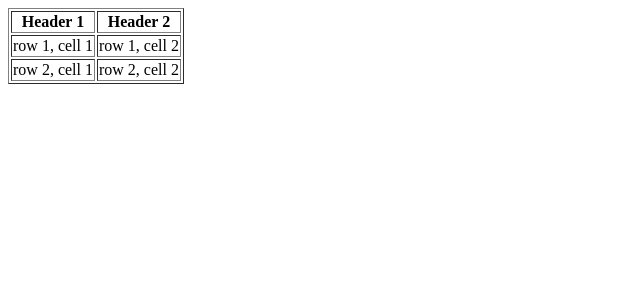
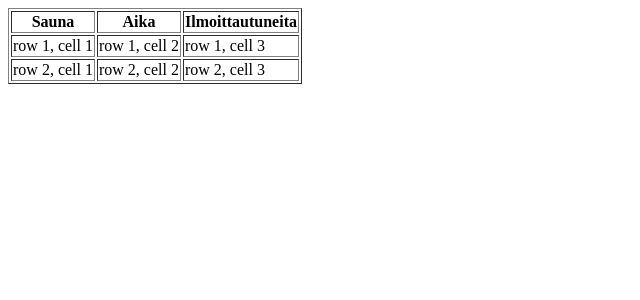
Before and after one commit to Mayse/tsoha2013, a PHP site: page /saunavuorot.php in a window 1280 px wide. Shown: the top 300 px of the page, without its empty margins (0-640 px from the left). Run offline with PHP 8.4, Linux system fonts and the light colour scheme.

Commit message:
saunalistanäkymän ja saunamallin aloitus

```diff
--- a/nbproject/project.xml
+++ b/nbproject/project.xml
@@ -6,9 +6,11 @@
             <name>Saunatietokanta</name>
         </data>
         <spellchecker-wordlist xmlns="http://www.netbeans.org/ns/spellchecker-wordlist/1">
+            <word>Aika</word>
             <word>annettuknimi</word>
             <word>annettuSalasana</word>
             <word>getKayttaja</word>
+            <word>Ilmoittautuneita</word>
             <word>Kayttaja</word>
             <word>kirjaudu</word>
             <word>knimi</word>
--- a/views/saunavuorot.php
+++ b/views/saunavuorot.php
@@ -9,16 +9,19 @@
 <!--        staattinen table, korvataan kannasta haettavalla listalla saunavuoroista-->
         <table border="1">
 <tr>
-<th>Header 1</th>
-<th>Header 2</th>
+<th>Sauna</th>
+<th>Aika</th>
+<th>Ilmoittautuneita</th>
 </tr>
 <tr>
 <td>row 1, cell 1</td>
 <td>row 1, cell 2</td>
+<td>row 1, cell 3</td>
 </tr>
 <tr>
 <td>row 2, cell 1</td>
 <td>row 2, cell 2</td>
+<td>row 2, cell 3</td>
 </tr>
 </table>
 
```
Also changed, not shown: libs/models/sauna.php (added, +32 -0 lines).
